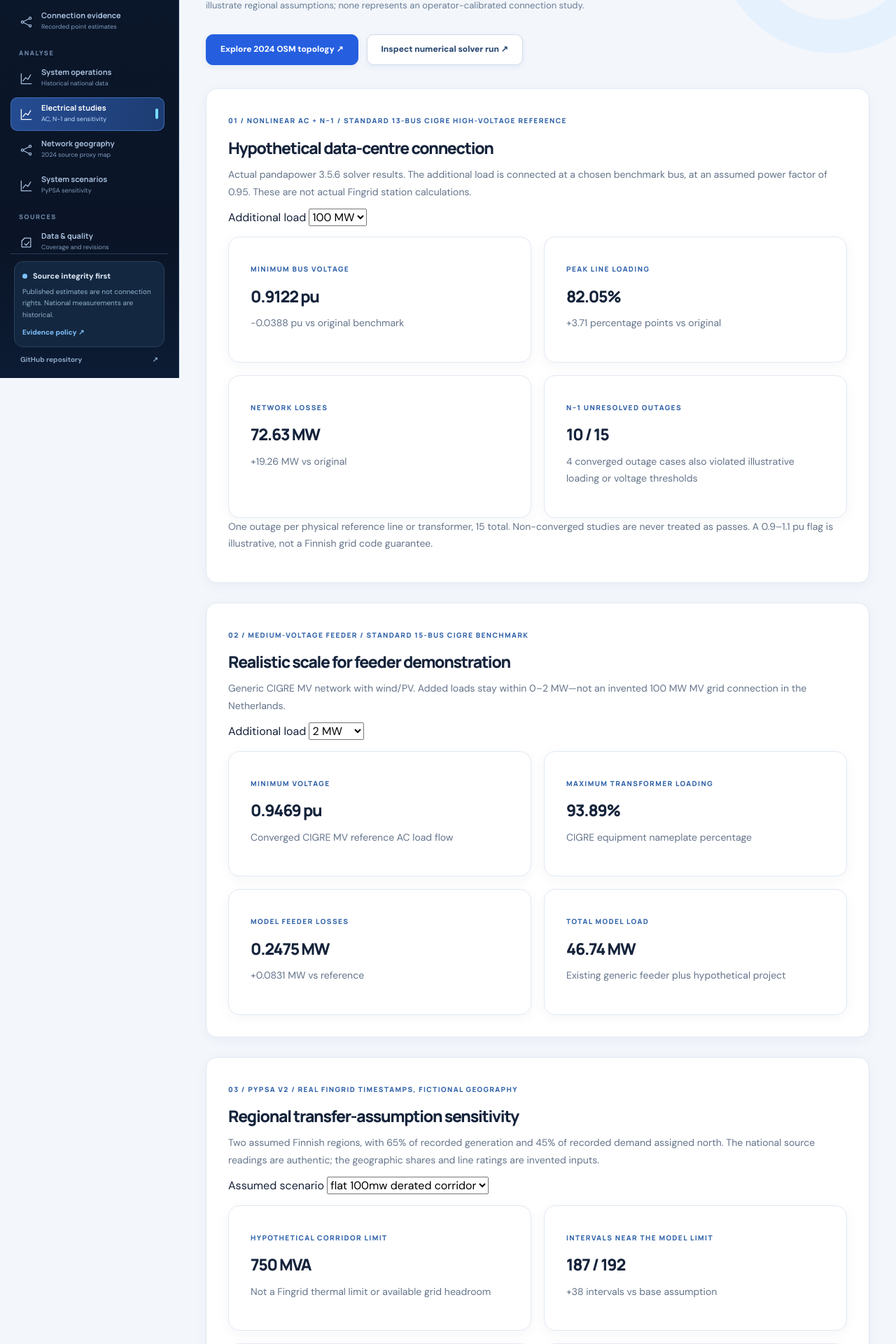
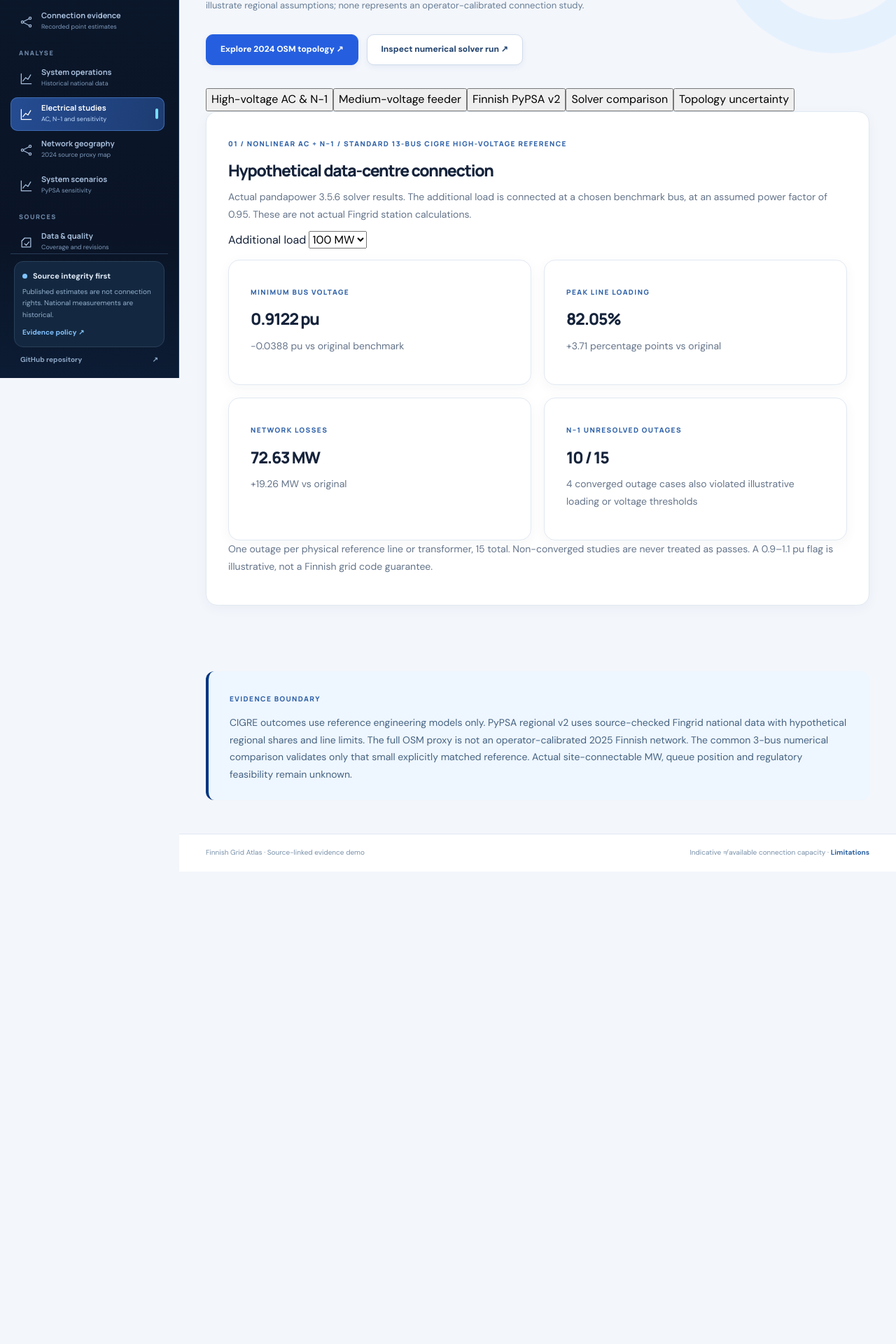
Before and after one commit to abhijith-sivaprasadan/finnish-grid-connection-evidence, a Next.js app in the folder website/: page /engineering in a window 1280 px wide. Shown: the part 260-2180 px from the top of the page at 70% size. After the commit the page ends 1505 px from the top, so only its background shows below. Built offline with nearby package versions, Linux system fonts and the light colour scheme.

Commit message:
UX: five independent model types in focused accessible study selector, no misleading merged scenario graph

```diff
--- a/website/src/components/engineering-scenario-explorer.tsx
+++ b/website/src/components/engineering-scenario-explorer.tsx
@@ -10,14 +10,23 @@ export function EngineeringScenarioExplorer(){
  const [hv,setHv]=useState(100);
  const [mv,setMv]=useState(2);
  const [regional,setRegional]=useState("flat_100mw_derated_corridor");
+ const [study,setStudy]=useState<"hv"|"mv"|"regional"|"ac"|"osm">("hv");
  const h=results.cigre_hv.cases.find(x=>x.added_mw===hv)??results.cigre_hv.cases[0];
  const h0=results.cigre_hv.cases[0];
  const m=results.cigre_mv.cases.find(x=>x.added_mw===mv)??results.cigre_mv.cases[0];
  const m0=results.cigre_mv.cases[0];
  const r=results.fingrid_regional_v2.scenarios.find(x=>x.name===regional)??results.fingrid_regional_v2.scenarios[0];
  const r0=results.fingrid_regional_v2.scenarios[0];
- return <div style={{display:"grid",gap:28}}>
- <section className="research-card">
+ return <div className="mvp-studies">
+ <div className="mvp-study-tabs" role="group" aria-label="Select electrical study">
+  <button type="button" aria-pressed={study==="hv"} onClick={()=>setStudy("hv")}>High-voltage AC & N−1</button>
+  <button type="button" aria-pressed={study==="mv"} onClick={()=>setStudy("mv")}>Medium-voltage feeder</button>
+  <button type="button" aria-pressed={study==="regional"} onClick={()=>setStudy("regional")}>Finnish PyPSA v2</button>
+  <button type="button" aria-pressed={study==="ac"} onClick={()=>setStudy("ac")}>Solver comparison</button>
+  <button type="button" aria-pressed={study==="osm"} onClick={()=>setStudy("osm")}>Topology uncertainty</button>
+ </div>
+ <div className="mvp-study-focus" aria-live="polite">
+{study==="hv"&& <section className="research-card" aria-label="High-voltage AC and N minus one">
   <span className="kicker">01 / Nonlinear AC + N−1 / standard 13-bus CIGRE high-voltage reference</span>
   <h3>Hypothetical data-centre connection</h3>
   <p>Actual pandapower 3.5.6 solver results. The additional load is connected at a chosen benchmark bus, at an assumed power factor of 0.95. These are not actual Fingrid station calculations.</p>
@@ -31,8 +40,8 @@ export function EngineeringScenarioExplorer(){
    <Stat title="N−1 unresolved outages" value={h.n1_nonconverged+" / "+h.n1_tested} detail={h.n1_converged_with_reference_violation+" converged outage cases also violated illustrative loading or voltage thresholds"}/>
   </div>
   <p className="footnote">One outage per physical reference line or transformer, 15 total. Non-converged studies are never treated as passes. A 0.9–1.1 pu flag is illustrative, not a Finnish grid code guarantee.</p>
- </section>
- <section className="research-card">
+ </section>}
+{study==="mv"&& <section className="research-card" aria-label="Medium-voltage distribution feeder">
   <span className="kicker">02 / Medium-voltage feeder / standard 15-bus CIGRE benchmark</span>
   <h3>Realistic scale for feeder demonstration</h3>
   <p>Generic CIGRE MV network with wind/PV. Added loads stay within 0–2 MW—not an invented 100 MW MV grid connection in the Netherlands.</p>
@@ -45,8 +54,8 @@ export function EngineeringScenarioExplorer(){
    <Stat title="Model feeder losses" value={m.losses_mw.toFixed(4)+" MW"} detail={difference(m.losses_mw,m0.losses_mw,4)+" MW vs reference"}/>
    <Stat title="Total model load" value={m.reference_total_load_mw.toFixed(2)+" MW"} detail="Existing generic feeder plus hypothetical project"/>
   </div>
- </section>
- <section className="research-card">
+ </section>}
+{study==="regional"&& <section className="research-card" aria-label="Regional Finnish PyPSA">
   <span className="kicker">03 / PyPSA v2 / real Fingrid timestamps, fictional geography</span>
   <h3>Regional transfer-assumption sensitivity</h3>
   <p>Two assumed Finnish regions, with 65% of recorded generation and 45% of recorded demand assigned north. The national source readings are authentic; the geographic shares and line ratings are invented inputs.</p>
@@ -59,8 +68,8 @@ export function EngineeringScenarioExplorer(){
    <Stat title="Hypothetical southern balancing" value={r.assumed_south_balancing_mwh.toFixed(1)+" MWh"} detail="Optimized assumption; not historical import or procurement"/>
    <Stat title="Model shortage relaxation" value={r.model_slack_mwh.toFixed(0)+" MWh"} detail="All four cases have fictional balancing resources; zero does not validate Finnish reliability"/>
   </div>
- </section>
- <section className="research-card">
+ </section>}
+{study==="ac"&& <section className="research-card" aria-label="Independent AC solver comparison">
   <span className="kicker">04 / AC verification / independent software stacks</span>
   <h3>pandapower versus PyPSA</h3>
   <p>Both packages independently solved the same explicitly specified artificial 110 kV, three-bus nonlinear AC network—not the CIGRE HV benchmark.</p>
@@ -68,8 +77,8 @@ export function EngineeringScenarioExplorer(){
    <Stat title="Largest bus-voltage difference" value={results.identical_ac_crosssolver.maximum_voltage_difference_pu+" pu"} detail={"Predeclared tolerance "+results.identical_ac_crosssolver.tolerance_pu+" pu"}/>
    <Stat title="Largest line active-flow difference" value={results.identical_ac_crosssolver.maximum_active_branch_flow_difference_mw+" MW"} detail={"Predeclared tolerance "+results.identical_ac_crosssolver.tolerance_mw+" MW"}/>
   </div>
- </section>
- <section className="research-card">
+ </section>}
+{study==="osm"&& <section className="research-card" aria-label="Finnish OSM source topology uncertainty">
   <span className="kicker">05 / ODbL Finnish source proxy / not 2025 calibration</span>
   <h3>Uncertainty in source-assigned line ratings</h3>
   <p>The following bars count 2024 OSM model records with hypothetical nominal rating below 1,500 MVA. These are NOT overloaded transmission lines or observed congestion.</p>
@@ -81,6 +90,7 @@ export function EngineeringScenarioExplorer(){
    </div>)}
   </div>
   <p>Across 137 source line records, {results.osm_input_uncertainty.graph_edge_disconnections} edge-removals disconnect the partial original graph. That is a topological observation, not operator N−1 compliance. Physical calibration remains blocked pending actual equipment, topology, spatial injection and measurement evidence.</p>
- </section>
+ </section>}
+ </div>
  </div>;
 }
```
